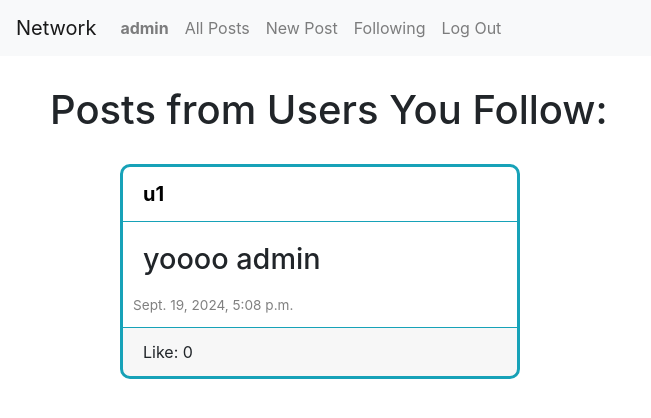
After one commit to dyaphel/cs50w-projects, a Django app: page /following in a window 1280 px wide. The commit adds this page. Shown: the top 418 px of the page, without its empty margins (0-651 px from the left). Run offline with Django 3.2, Linux system fonts and the light colour scheme; a user stored in the database is signed in; data comes from the database, SQL or seed files in the repository; both versions use the stored data as it was after the commit; some libraries are stand-ins or nearby versions.

Commit message:
following posts up

```diff
--- /dev/null
+++ b/network/project4/network/templates/network/following.html
@@ -0,0 +1,21 @@
+{% extends "network/layout.html" %}
+
+{% block body %}
+<h1 class ="allpostpage"> Posts from Users You Follow: </h1>
+<div class="card-container">
+    {% for post in posts %}
+    <div class="card border-info mb-3" >
+        <div class="card-header border-info">
+            <a style="color: black;" href="{% url 'profile' post.user.username %}">{{ post.user.username }}</a>
+        </div>
+        <div class="card-body">
+            <h5 class="card-title">{{ post.body }}</h5>
+            <p class="card-text">{{ post.date }}</p>
+        </div>
+        <div class="card-footer border-info"> Like: {{ post.like }}</div>
+    </div>
+    {% empty %}
+        <p>No posts available.</p>
+    {% endfor %}
+</div>
+{% endblock %}
--- a/network/project4/network/templates/network/layout.html
+++ b/network/project4/network/templates/network/layout.html
@@ -28,7 +28,7 @@
                     <a class="nav-link" href="{% url 'newpost' %}">New Post</a>
                 </li>
                     <li class="nav-item">
-                        <a class="nav-link" href="#">Following</a>
+                        <a class="nav-link" href="{% url 'following' %}">Following</a>
                     </li>
                     <li class="nav-item">
                         <a class="nav-link" href="{% url 'logout' %}">Log Out</a>
--- a/network/project4/network/urls.py
+++ b/network/project4/network/urls.py
@@ -7,6 +7,7 @@ urlpatterns = [
     path("", views.index, name="index"),
     path("profile/<str:username>", views.profile, name="profile"),
     path ("toggle_follow/<str:username>", views.toggle_follow, name="toggle_follow"),
+    path("following", views.following, name="following"),
     path("newpost", views.newpost, name ="newpost"),
     path("login", views.login_view, name="login"),
     path("logout", views.logout_view, name="logout"),
--- a/network/project4/network/views.py
+++ b/network/project4/network/views.py
@@ -63,6 +63,17 @@ def toggle_follow(request, username):
             follow.delete()
     return redirect('profile', username=username)
 
+@login_required
+def following(request):
+    following = Follow.objects.filter(users_following=request.user).values_list('users_followed')
+    posts = Post.objects.filter(user__in=following).order_by('-date')
+
+    return render(request, 'network/following.html', {
+        'posts': posts
+    })
+
+
+
 def login_view(request):
     if request.method == "POST":
 
```
Also changed, not shown: network/project4/db.sqlite3.
